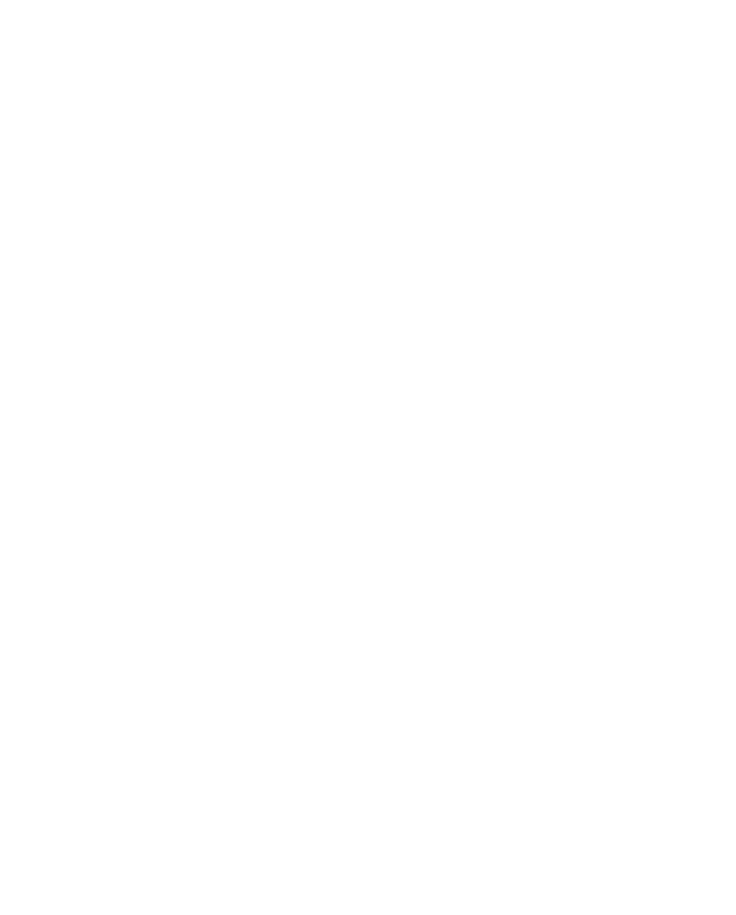
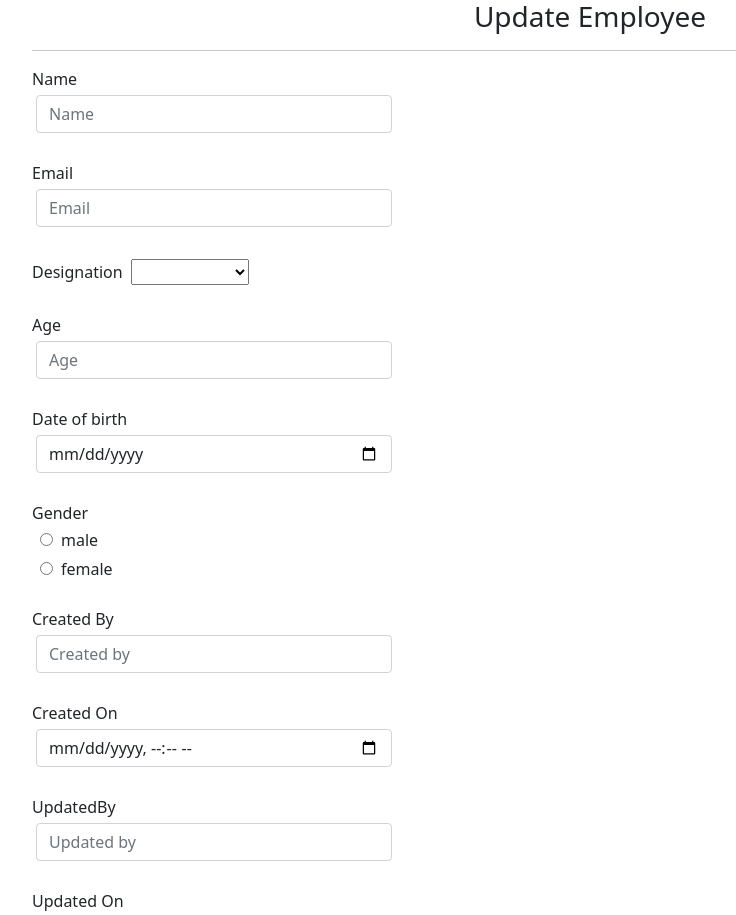
Before and after one commit to anas012/Practice, an Angular app in the folder CRUD/: page /Editemploye/1 in a window 1280 px wide. Before the commit this address led to /. Shown: the top 915 px of the page, without its empty margins (50-786 px from the left). Before the commit the page ends 800 px from the top, so only its background shows below. Built offline with nearby package versions, Linux system fonts and the light colour scheme; no server answers.

Commit message:
delete employe

```diff
--- a/CRUD/src/app/app-routing.module.ts
+++ b/CRUD/src/app/app-routing.module.ts
@@ -3,6 +3,7 @@ import { RouterModule, Routes } from '@angular/router';
 import { AddEmployeeeComponent } from './add-employeee/add-employeee.component';
 import { EmployeeDetailsComponent } from './employee-details/employee-details.component';
 import { SiginupComponent } from './siginup/siginup.component';
+import { UpdateEmpComponent } from './update-emp/update-emp.component';
 import { USERLOGINComponent } from './userlogin/userlogin.component';
 
 const routes: Routes = [
@@ -10,7 +11,8 @@ const routes: Routes = [
   { path:'siginup' ,component:SiginupComponent },
   { path:'login' ,component:USERLOGINComponent },
   {path:'details',component:EmployeeDetailsComponent},
-  {path:'Addemp',component:AddEmployeeeComponent}
+  {path:'Addemp',component:AddEmployeeeComponent},
+  {path:'Editemploye/:id',component:UpdateEmpComponent}
 ];
 
 @NgModule({
--- a/CRUD/src/app/authentication.service.ts
+++ b/CRUD/src/app/authentication.service.ts
@@ -2,7 +2,8 @@ import { Injectable } from '@angular/core';
 import { EmployeAdd, Iusermodel, OnEmployeAdd, userLoggedin, Userlogin, userRegister } from './shared/User.model';
 import {HttpClient, HttpErrorResponse} from '@angular/common/http'
 import { Observable, pipe } from 'rxjs';
-import { Allemploylist } from './shared/employee.model';
+import { Allemploylist, empdata, empdelete } from './shared/employee.model';
+import { _countGroupLabelsBeforeOption } from '@angular/material/core';
 interface log {
   token:string;
   UserID:string;
@@ -12,6 +13,7 @@ interface log {
 })
 export class AuthenticationService {
   temp:any;
+  temp2:any;
 
 
   constructor( private htppdata:HttpClient) { }
@@ -36,6 +38,18 @@ GetAllEmp()
  this.temp= this.htppdata.get<Allemploylist[]>("http://192.168.18.118:3000/rest/all");
  return this.temp;
 }
+GetempbyId(id:number)
+{
+this.temp2=this.htppdata.get<empdata>(`http://192.168.18.118:3000/rest/empID?id=${id}`);
+return this.temp2;
+}
+deleteemp(id:number)
+
+{
+return this.htppdata.patch<empdelete>(`http://192.168.18.118:3000/rest/delete?id=${id}`,null);
+
+}
+
 
 
 settoken(token:string,userid:string)
--- a/CRUD/src/app/employee-details/employee-details.component.html
+++ b/CRUD/src/app/employee-details/employee-details.component.html
@@ -66,8 +66,8 @@
             <td>{{ emp.CreatedOn }}</td>
             <td>{{ emp.UpdatedBy }}</td>
             <td>{{ emp.UpdatedOn }}</td>
-            <td><button type="submit" class="btn btn-info">Update</button></td>
-            <td><button type="submit" class="btn btn-danger">Delete</button></td>
+            <td><button type="submit" class="btn btn-info" (click)="onupdate(emp.EmpID)">Update</button></td>
+            <td><button type="submit" class="btn btn-danger" (click)="ondelete(emp.EmpID)">Delete</button></td>
           </tr>
         </tbody>
       </table>
--- a/CRUD/src/app/update-emp/update-emp.component.html
+++ b/CRUD/src/app/update-emp/update-emp.component.html
@@ -0,0 +1,178 @@
+<div class="container">
+    <div class="row">
+    <div class="text-center">
+        <h3>Update Employee </h3>
+        <hr>
+    </div>
+      <div class="col-xs-12 col-md-4 col-md-offset-3 ">
+        <form (ngSubmit)="OnupdateEmploye(form)" #form="ngForm">
+
+           <div class="form-group">
+            <label for="Name">Name</label>
+            <input
+              type="text"
+              class="form-control m-1"
+              id="Name"
+              placeholder="Name"
+              #Name="ngModel"
+              [(ngModel)]="employee.Name"
+              name="Name"
+              required
+            />
+          </div>
+        <span class="help-block" *ngIf="!Name.valid && Name.touched" >Please enter a Name</span>
+           <br>
+         <div class="form-group">
+            <label for="email">Email</label>
+            <input
+              type="email"
+              class="form-control m-1"
+              id="email"
+              placeholder="Email"
+              name="Email"
+              [(ngModel)]="employee.Email"
+              #Email="ngModel"
+              required
+            />
+          </div>
+
+          <span class="help-block" *ngIf="!Email.valid && Email.touched" >Please enter a valid email</span>
+          <br>
+        <div class="form-group">
+            <label class="my-1 mr-2" for="inlineFormCustomSelectPref"
+              >Designation</label>
+            <select
+              class="custom-select my-1 mr-sm-2  col-sm-4 m-2"
+              #Designation="ngModel"
+              name="Designation"
+              [(ngModel)]="employee.Designation"
+              required
+              id="Designation"
+            >
+              <option value="ASE">ASE</option>
+              <option value="SE">SE</option>
+              <option value="SSE">SSE</option>
+              <option value="Intern">Intern</option>
+            </select>
+          </div>
+
+          <span class="help-block" *ngIf="!Designation.valid && Designation.touched" >Please select the designation</span>
+          <br>
+          <div class="form-group">
+            <label for="Age">Age</label>
+            <input
+              type="number"
+              class="form-control m-1"
+              id="Age"
+              placeholder="Age"
+              [(ngModel)]="employee.Age"
+              #Age="ngModel"
+              name="Age"
+              required
+            />
+          </div>
+
+          <span class="help-block" *ngIf="!Age.valid && Age.touched" >Please enter Age</span>
+          <br>
+          <div class="form-group">
+            <label for="DateOfBirth">Date of birth</label>
+            <input
+              type="date"
+              class="form-control m-1"
+              id="DateOfBirth"
+              placeholder="MM/DD/YYYY"
+              [(ngModel)]="employee.DateOfBirth"
+              #DateOfBirth="ngModel"
+              name="DateOfBirth"
+
+              required
+            />
+          </div>
+          <span class="help-block" *ngIf="!DateOfBirth.valid && DateOfBirth.touched" >Please enter date of birth</span>
+          <br>
+            <label for="Gender">Gender</label>
+         <div class="radio" *ngFor="let gen of genders">
+            <label>
+            <input type="radio" class="m-2" [(ngModel)]="employee.Gender" name="Gender" #Gender="ngModel" required />{{gen}}</label>
+        <span class="help-block" *ngIf="!Gender.valid && Gender.touched">Please select gender</span>
+      </div>
+      <br>
+      <div class="form-group">
+        <label for="CreatedBy">Created By</label>
+        <input
+          type="text"
+          class="form-control m-1"
+          id="CreatedBy"
+          placeholder="Created by"
+          [(ngModel)]="employee.CreatedBy"
+          #CreatedBy="ngModel"
+          name="CreatedBy"
+          required
+        />
+      </div>
+      <span class="help-block" *ngIf="!CreatedBy.valid && CreatedBy.touched" >Please enter a name</span>
+      <br>
+      <div class="form-group">
+        <label for="CreatedOn">Created On</label>
+        <input
+          type="datetime-local"
+          class="form-control m-1"
+          id="CreatedOn"
+          placeholder="CreatedOn"
+          [(ngModel)]="employee.CreatedOn"
+          #CreatedOn="ngModel"
+          name="CreatedOn"
+          required
+        />
+      </div>
+      <span class="help-block" *ngIf="!CreatedOn.valid && CreatedOn.touched" >Please Select date and time</span>
+
+<br>
+<div class="form-group">
+    <label for="UpdatedBy">UpdatedBy</label>
+    <input
+      type="text"
+      class="form-control m-1"
+      id="UpdatedBy"
+      placeholder="Updated by"
+      [(ngModel)]="employee.UpdatedBy"
+      #UpdatedBy="ngModel"
+      name="UpdatedBy"
+      required
+    />
+  </div>
+  <span class="help-block" *ngIf="!UpdatedBy.valid && UpdatedBy.touched" >Please enter a name</span>
+  <br>
+
+  <div class="form-group">
+    <label for="UpdatedOn">Updated On</label>
+    <input
+      type="datetime-local"
+      class="form-control m-1"
+      id="UpdatedOn"
+      placeholder="UpdatedOn"
+      [(ngModel)]="employee.UpdatedOn"
+      #UpdatedOn="ngModel"
+      name="UpdatedOn"
+      required
+    />
+  </div>
+  <span class="help-block" *ngIf="!UpdatedOn.valid && UpdatedOn.touched" >Please Select date and time</span>
+  <br>
+  <div class="custom-control custom-checkbox">
+        <input type="checkbox" class="custom-control-input m-2" name="IsActive" [(ngModel)]="employee.IsActive"  id="IsActive" checked>
+        <label class="custom-control-label" for="IsActive">Is Active</label>
+      </div>
+      <br>
+      <div class="custom-control custom-checkbox">
+        <input type="checkbox" class="custom-control-input m-2" name="IsDeleted" [(ngModel)]="employee.IsDeleted" name="IsDeleted" id="IsDeleted">
+        <label class="custom-control-label" for="IsDeleted">Is Deleted</label>
+      </div>
+        <br>
+        <div>
+          <button type="submit" [disabled]="!form.valid" class="btn btn-primary">Submit</button>
+        </div>
+        </form>
+      </div>
+    </div>
+    </div>
--- a/CRUD/src/app/update-emp/update-emp.component.ts
+++ b/CRUD/src/app/update-emp/update-emp.component.ts
@@ -1,21 +1,64 @@
+
 import { Component, OnInit } from '@angular/core';
 import { NgForm } from '@angular/forms';
-import { EmployeAdd } from '../shared/User.model';
+import { ActivatedRoute, Router } from '@angular/router';
+import { AuthenticationService } from '../authentication.service';
+import { empdata } from '../shared/employee.model';
+import { DatePipe } from '@angular/common';
+import { pipe } from 'rxjs';
+
+
 @Component({
   selector: 'app-update-emp',
   templateUrl: './update-emp.component.html',
-  styleUrls: ['./update-emp.component.css']
+  styleUrls: ['./update-emp.component.css'],
 })
 export class UpdateEmpComponent implements OnInit {
+  id!: number;
+  constructor(
+    private auth: AuthenticationService,
+    private route: ActivatedRoute
+  ) {}
+  genders = ['male', 'female'];
+  public employee: empdata = {
+    Name: '',
+    Age: '',
+    Email: '',
+    DateOfBirth:'',
+    Gender: '',
+    Designation: '',
+    IsActive: false,
+    IsDeleted: false,
+    CreatedOn: '',
+    CreatedBy: '',
+    UpdatedBy: '',
+    UpdatedOn: '',
+    set(res: empdata) {
+      this.Name = res.Name;
+      this.Email = res.Email;
+      this.Age = res.Age;
+      this.Gender = res.Gender;
+      this.IsActive = res.IsActive;
+      this.IsDeleted = res.IsDeleted;
+      this.UpdatedBy = res.UpdatedBy;
+      this.UpdatedOn = res.UpdatedOn;
+      this.CreatedBy = res.CreatedBy;
+      this.CreatedOn = res.CreatedOn;
+      this.Designation = res.Designation;
+      this.DateOfBirth = res.DateOfBirth;
+    },
+  };
+  ngOnInit(): void {
+    //this.id=this.route.snapshot.params['id'];
+    // this.auth.GetempbyId(this.id).subscribe((res:any)=>console.log(res));
 
-  constructor() { }
+    this.id = this.route.snapshot.params['id'];
+    this.auth.GetempbyId(this.id).subscribe((res: any) => {
+      this.employee.set(res['data'][0]);
+      // this.employee.Name=res['data'];
 
-  ngOnInit(): void {
+    });
   }
 
-
-
-
-
-
+  OnupdateEmploye(form: NgForm) {}
 }
--- a/CRUD/tsconfig.json
+++ b/CRUD/tsconfig.json
@@ -28,7 +28,8 @@
     "strictTemplates": true,
     "strictPropertyInitialization": false,
     "experimentalDecorators": true,
-    "allowJs": true
+    "allowJs": true,
+
 
   }
 }
```
Also changed, not shown: CRUD/src/app/employee-details/employee-details.component.ts (+33 -5 lines), CRUD/src/app/shared/employee.model.ts (+42 -1 lines).
